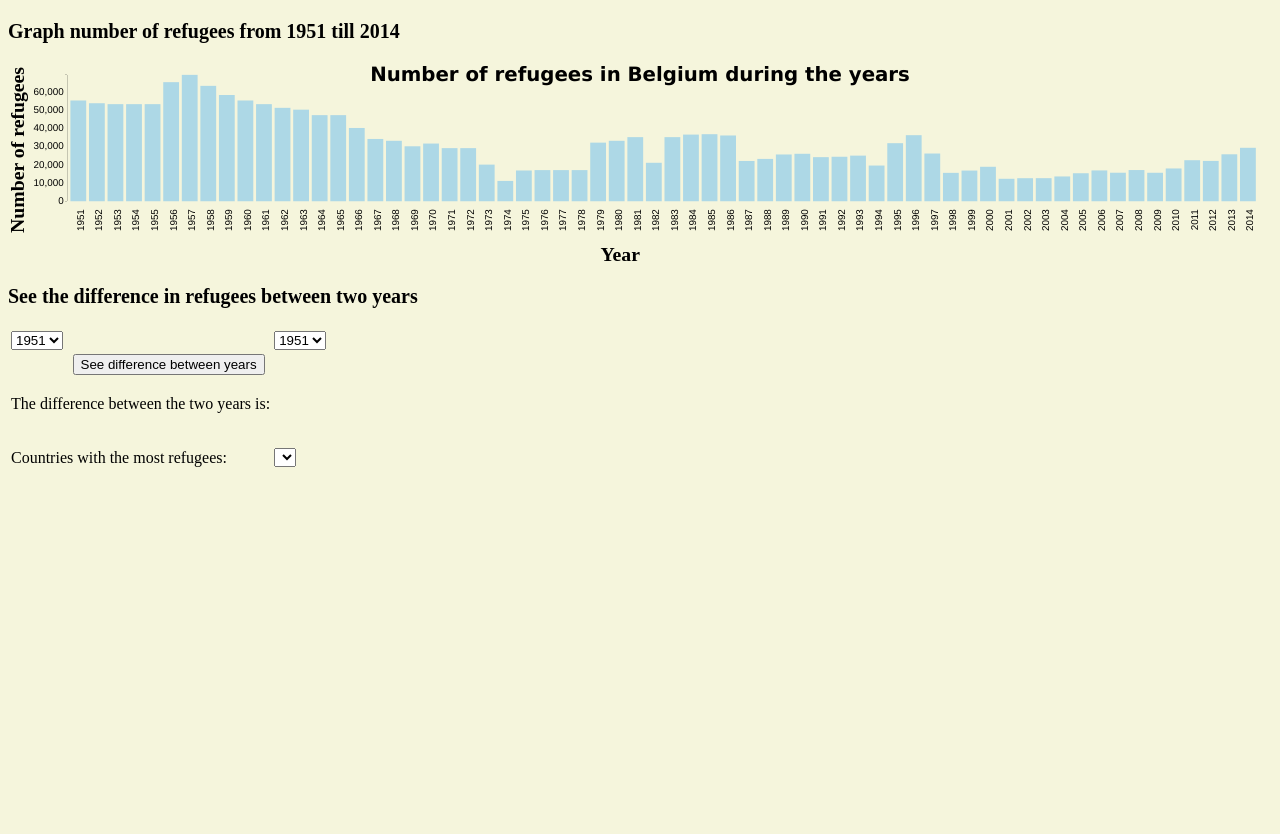
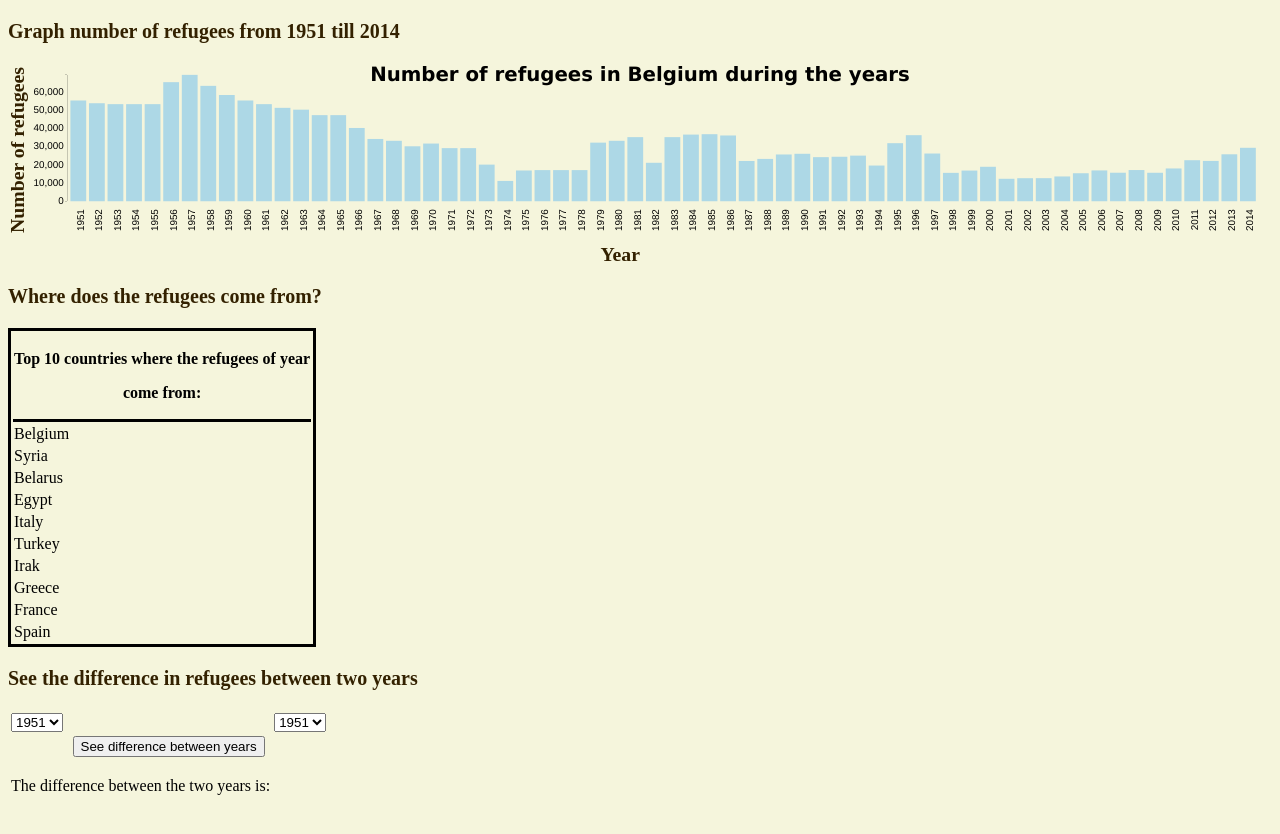
Before and after one commit to jodecler/InfoVis, a plain HTML site: page index.html in a window 1280 px wide. Before the commit the page ends 800 px from the top, so only its background shows below. Drawn offline with Linux system fonts and the light colour scheme.

Commit message:
refugees per year, countries

```diff
--- a/css.css
+++ b/css.css
@@ -74,10 +74,19 @@ tr [colspan="2"] {
 #title {
     font-size: 20px;
     font-weight: bold;
+    color: #332100;
 
 }
 
 .labelGraph{
     font-size: 50px;
     font-weight: bold;
+    fill: #332100;
 }
+
+#refugeesTable{
+    border: solid;
+}
+th{
+    border-bottom: solid;
+}
--- a/index.html
+++ b/index.html
@@ -12,11 +12,63 @@
 </head>
 
 <body>
-
     <div >
         <p id="title">Graph number of refugees from 1951 till 2014</p>
         <div id="graphdiv"/div>
     </div>
+
+    <div>
+         <p id="title">Where does the refugees come from?</p>
+        <table id="refugeesTable">
+            <th><p>Top 10 countries where the refugees of year</p> <p id="yearRefugees"/><p>come from: </p> </th>
+
+            <tr>
+                <td>Belgium
+                </td>
+            </tr>
+            <tr>
+                <td>Syria
+                </td>
+            </tr>
+            <tr>
+                <td>Belarus
+                </td>
+            </tr>
+            <tr>
+                <td>Egypt
+                </td>
+            </tr>
+            <tr>
+                <td>Italy
+                </td>
+            </tr>
+            <tr>
+                <td>Turkey
+                </td>
+            </tr>
+            <tr>
+                <td>Irak
+                </td>
+            </tr>
+            <tr>
+                <td>Greece
+                </td>
+            </tr>
+            <tr>
+                <td>France
+                </td>
+            </tr>
+            <tr>
+                <td>Spain
+                </td>
+            </tr>
+        </table>
+    </div>
+
+
+
+
+
     <div>
         <p id="title">See the difference in refugees between two years</p>
     <table>
@@ -31,13 +83,9 @@
         <td><p>The difference between the two years is: </p></td>
             <td><p id="result"/></td>
         </tr>
-        <tr><td><p>Countries with the most refugees: </p></td>
-            <td><select id="dropdownLanden" /></td>
-        </tr>
+
         </table>
     </div>
-
-
 
     <script>
         //Set margins
@@ -102,7 +150,12 @@
             .attr("height", function(d){ return height- margin.top - margin.bottom - yScale(d["aantal"]); })
             .attr("width", "40px" )
             .on('mouseover', tip.show)
-            .on('mouseout', tip.hide);;
+            .on('mouseout', tip.hide)
+            .on('click', function(d, i){
+                console.log(d.jaar);
+                var test = d3.select("#yearRefugees");
+                test.text(d.jaar);
+            })
 
         //adding y axis to the left of the chart
         svg.append("g")
@@ -197,6 +250,17 @@
                     })
                 .text(function(d) {return d.jaar});
 
+            var selectLanden = d3.select("#dropdownLanden")
+
+            selectLanden.selectAll("option")
+                .data(data)
+                .enter()
+                .append("option")
+                .attr("value", function (d){
+                    return d.aantal;
+                    })
+                .text(function(d) {return d.jaar});
+
             var result = d3.select("#result");
 
             var button = d3.select("#betweenYears")
```
